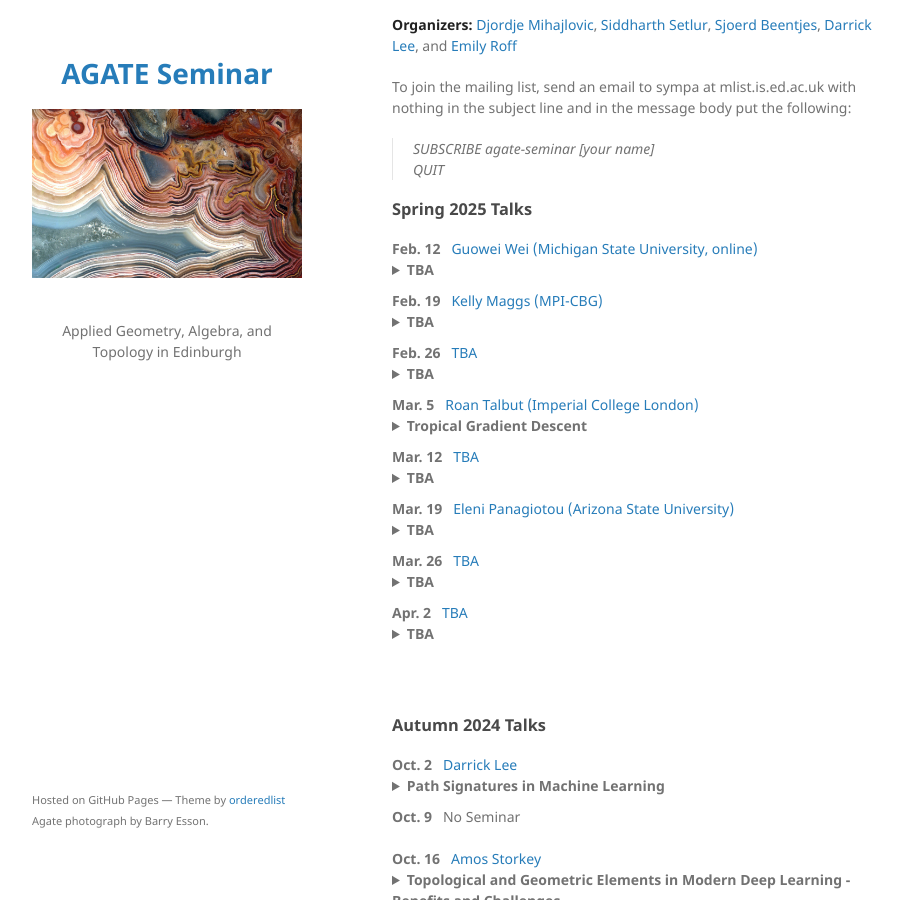
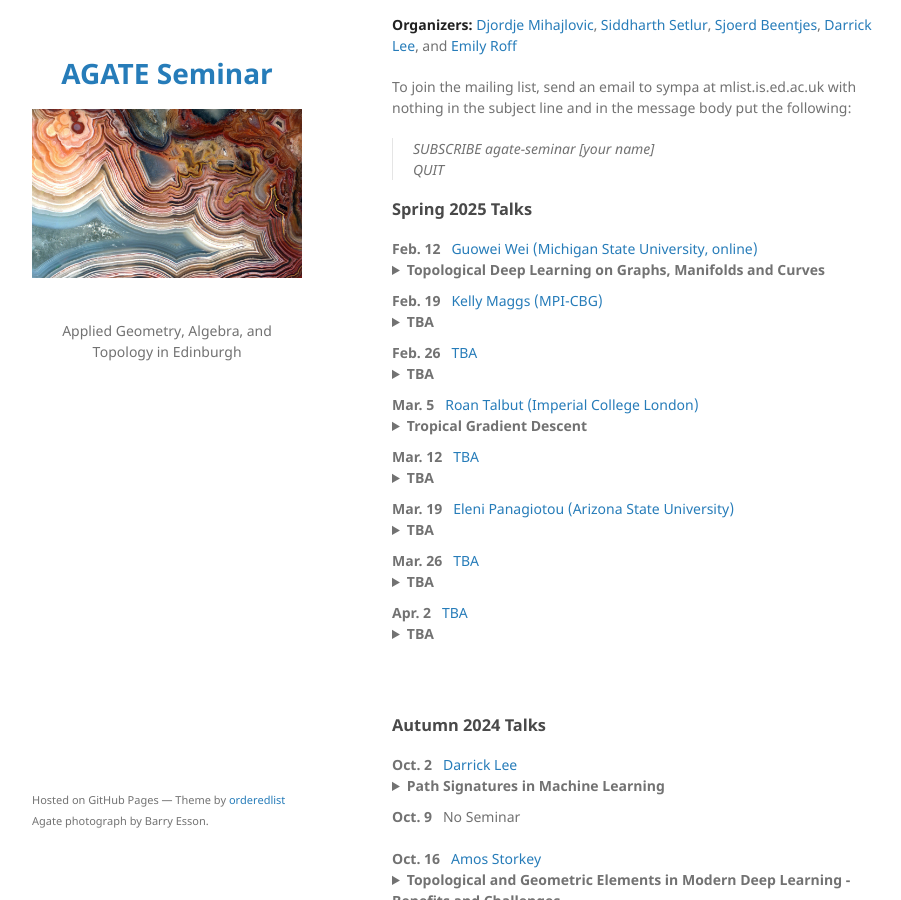
Before and after one commit to agatedinburgh/agatedinburgh.github.io, a Jekyll site: the page built from index.md, in a window 1280 px wide and 900 px high, scrolled down 318 px. Shown: the whole window, without its empty margins (178-1079 px from the left). Built offline with Jekyll 4.4.1, drawn with Linux system fonts in a browser that asks for light colours; our own code applies the rules of GitHub Pages for plain Markdown files.

Commit message:
First talk title

```diff
--- a/index.md
+++ b/index.md
@@ -22,7 +22,7 @@ To join the mailing list, send an email to sympa at mlist.is.ed.ac.uk with nothi
 
 <nobr><b>Feb. 12</b>  &nbsp; <a href="https://users.math.msu.edu/users/weig/">Guowei Wei (Michigan State University, online)</a></nobr>
 <details style="margin-bottom:10px">
-<summary><b>TBA</b></summary>
+<summary><b>Topological Deep Learning on Graphs, Manifolds and Curves</b></summary>
 <p style="margin-left:30px;"> TBA</p>
 </details>
 
```
